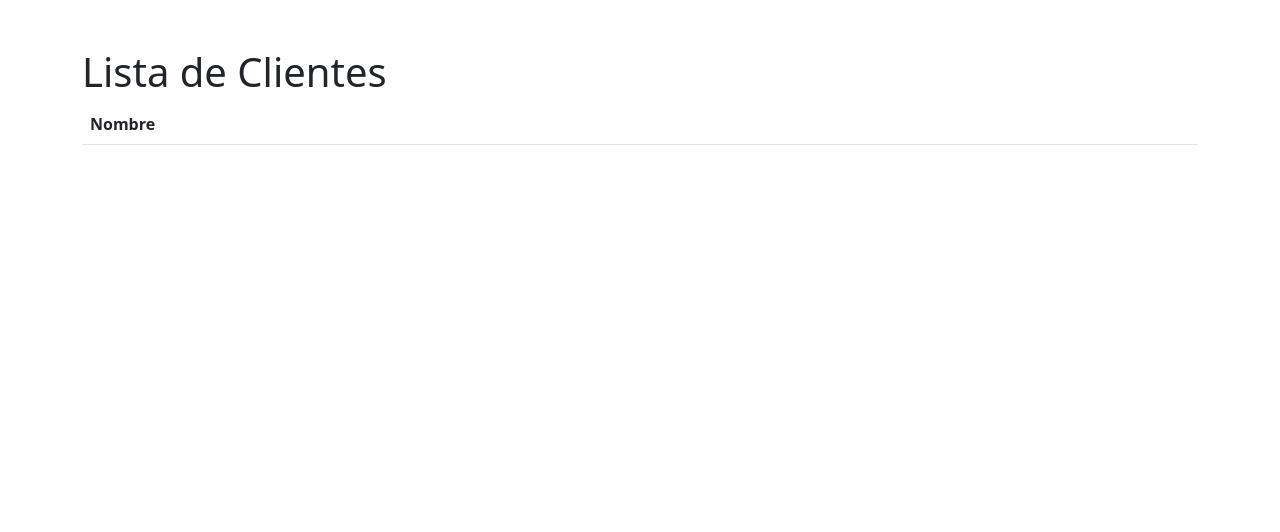
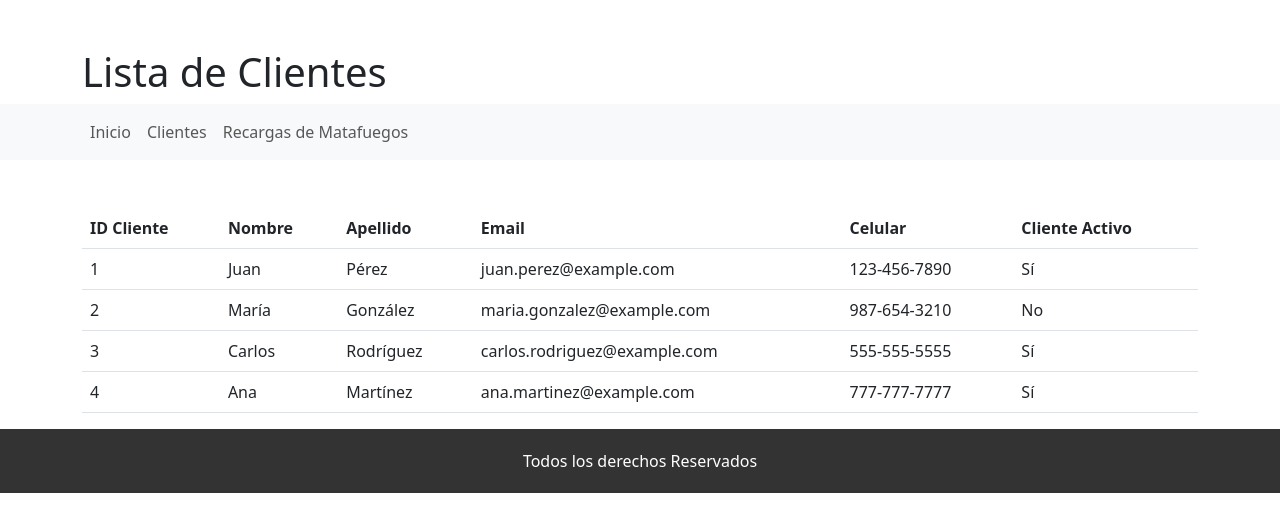
Before and after one commit to Meinherz51291/Django-23655-Grupo11, a Django app: page /clientes/ in a window 1280 px wide. Shown: the top 532 px of the page. Run offline with Django 4.2, Linux system fonts and the light colour scheme; lists and menus that the app fills with data are empty.

Commit message:
Creacion de rutas - inicio -clientes - matafuegs

```diff
--- /dev/null
+++ b/matafuegos/core/static/core/css/main.css
@@ -0,0 +1,11 @@
+footer {
+    background-color: #333;
+    color: #fff;
+    padding: 20px 0;
+    text-align: center;
+}
+
+footer p {
+    margin: 0;
+    font-size: 16px;
+}
--- a/matafuegos/core/templates/clientes.html
+++ /dev/null
@@ -1,32 +0,0 @@
-<!DOCTYPE html>
-<html lang="en">
-<head>
-    <meta charset="UTF-8">
-    <meta name="viewport" content="width=device-width, initial-scale=1.0">
-    <title>Lista de Clientes</title>
-    <link href="https://cdn.jsdelivr.net/npm/bootstrap@5.3.0/dist/css/bootstrap.min.css" rel="stylesheet">
-</head>
-<body>
-
-    <div class="container mt-5">
-        <h1>Lista de Clientes</h1>
-        <table class="table">
-            <thead>
-                <tr>
-                    <th>Nombre</th>
-                </tr>
-            </thead>
-            <tbody>
-                {% for cliente in clientes %}
-                    <tr>
-                        <td>{{ cliente.nombre }}</td>
-                    </tr>
-                {% endfor %}
-            </tbody>
-        </table>
-    </div>
-
-    <script src="https://code.jquery.com/jquery-3.6.0.min.js"></script>
-    <script src="https://cdn.jsdelivr.net/npm/bootstrap@5.3.0/dist/js/bootstrap.min.js"></script>
-</body>
-</html>
--- /dev/null
+++ b/matafuegos/core/templates/core/clientes.html
@@ -0,0 +1,31 @@
+{% extends "core/main.html" %}
+{% block section_title %}Lista de Clientes{% endblock %}
+{% block content %}
+    <div class="container mt-5">
+
+        <table class="table">
+            <thead>
+                <tr>
+                    <th>ID Cliente</th>
+                    <th>Nombre</th>
+                    <th>Apellido</th>
+                    <th>Email</th>
+                    <th>Celular</th>
+                    <th>Cliente Activo</th>
+                </tr>
+            </thead>
+            <tbody>
+                {% for cliente in clientes %}
+                    <tr>
+                        <td>{{ cliente.id_cliente }}</td>
+                        <td>{{ cliente.nombre }}</td>
+                        <td>{{ cliente.apellido }}</td>
+                        <td>{{ cliente.email }}</td>
+                        <td>{{ cliente.celular }}</td>
+                        <td>{% if cliente.cliente_activo %}Sí{% else %}No{% endif %}</td>
+                    </tr>
+                {% endfor %}
+            </tbody>
+        </table>
+    </div>
+{% endblock %}
--- /dev/null
+++ b/matafuegos/core/templates/core/index.html
@@ -0,0 +1,4 @@
+{% extends "core/main.html" %}
+{% block section_title %}
+Bienvenido a la Gestión de Recargas de Matafuegos
+{% endblock %}
--- a/matafuegos/core/templates/index.html
+++ b/matafuegos/core/templates/core/main.html
@@ -1,42 +1,60 @@
+{% load static %}
 <!DOCTYPE html>
 <html lang="en">
 <head>
     <meta charset="UTF-8">
     <meta name="viewport" content="width=device-width, initial-scale=1.0">
-    <title>Gestión de Recargas de Matafuegos</title>
+    <title>  Matafuegos  </title>
+    <link rel="stylesheet" href="{% static 'core/css/main.css' %}">
+
 
     <link href="https://cdn.jsdelivr.net/npm/bootstrap@5.3.0/dist/css/bootstrap.min.css" rel="stylesheet">
 </head>
 <body>
 
+    <header>
+        <div class="container mt-5">
+            <h1> {% block section_title %} {% endblock %}</h1>
+        </div>
+    </header>
+
     <nav class="navbar navbar-expand-lg navbar-light bg-light">
         <div class="container">
-            <a class="navbar-brand" href="#">Recarga Matafuegos</a>
+
             <button class="navbar-toggler" type="button" data-bs-toggle="collapse" data-bs-target="#navbarNav" aria-controls="navbarNav" aria-expanded="false" aria-label="Toggle navigation">
                 <span class="navbar-toggler-icon"></span>
             </button>
             <div class="collapse navbar-collapse" id="navbarNav">
                 <ul class="navbar-nav ml-auto">
                     <li class="nav-item">
-                        <a class="nav-link" href="#">Inicio</a>
+                        <a class="nav-link" href="{% url 'index'%}">Inicio</a>
                     </li>
                     <li class="nav-item">
-                        <a class="nav-link" href="#">Clientes</a>
+                        <a class="nav-link" href="{% url 'clientes'%}">Clientes</a>
                     </li>
                     <li class="nav-item">
-                        <a class="nav-link" href="#">Recargas de Matafuegos</a>
+                        <a class="nav-link" href="{% url 'matafuegos'%}">Recargas de Matafuegos</a>
                     </li>
                 </ul>
             </div>
         </div>
     </nav>
 
+    <main>
+        {% block content %} {% endblock %}
+    </main>
 
-    <div class="container mt-5">
-        <h1>Bienvenido a la Gestión de Recargas de Matafuegos</h1>
-        <p>Esta aplicación simplifica la administración de recargas de matafuegos para empresas.</p>
-        <a href="#" class="btn btn-primary">Empezar</a>
-    </div>
+    <footer class="text-center">
+        <p>Todos los derechos Reservados</p>
+    </footer>
+
+</body>
+</html>
+
+
+
+
+
 
 
     <script src="https://code.jquery.com/jquery-3.6.0.min.js"></script>
--- a/matafuegos/core/urls.py
+++ b/matafuegos/core/urls.py
@@ -5,6 +5,6 @@
 urlpatterns = [
     path('', views.index , name='index'),
     path('matafuegos/', views.matafuegos, name='matafuegos'),
-    path('clientes/', views.clientes_listado , name='clientes_listado'),
+    path('clientes/', views.clientes_listado , name='clientes'),
     path('clientes/detalle/<str:id_cliente>', views.clientes_detalle , name='clientes_detalle')
 ]
--- a/matafuegos/core/views.py
+++ b/matafuegos/core/views.py
@@ -3,14 +3,51 @@
 # Create your views here.
 
 def index(request):
-    return render(request, "index.html")
+    return render(request, "core/index.html")
 
 def matafuegos(request):
-    return render(request, 'matafuegos.html')
+    return render(request, 'core/matafuegos.html')
 
 
 def clientes_listado(request):
-    return render(request, 'clientes.html')
+    context ={
+
+    "clientes": [
+        {
+            "id_cliente": 1,
+            "nombre": "Juan",
+            "apellido": "Pérez",
+            "email": "juan.perez@example.com",
+            "celular": "123-456-7890",
+            "cliente_activo": True
+        },
+        {
+            "id_cliente": 2,
+            "nombre": "María",
+            "apellido": "González",
+            "email": "maria.gonzalez@example.com",
+            "celular": "987-654-3210",
+            "cliente_activo": False
+        },
+        {
+            "id_cliente": 3,
+            "nombre": "Carlos",
+            "apellido": "Rodríguez",
+            "email": "carlos.rodriguez@example.com",
+            "celular": "555-555-5555",
+            "cliente_activo": True
+        },
+        {
+            "id_cliente": 4,
+            "nombre": "Ana",
+            "apellido": "Martínez",
+            "email": "ana.martinez@example.com",
+            "celular": "777-777-7777",
+            "cliente_activo": True
+        }
+    ]
+    }
+    return render(request, 'core/clientes.html', context)
 
 def clientes_detalle(request, id_cliente):
     return HttpResponse(
```
Also changed, not shown: matafuegos/core/templates/core/matafuegos.html (renamed from matafuegos/core/templates/matafuegos.html, +5 -19 lines).
